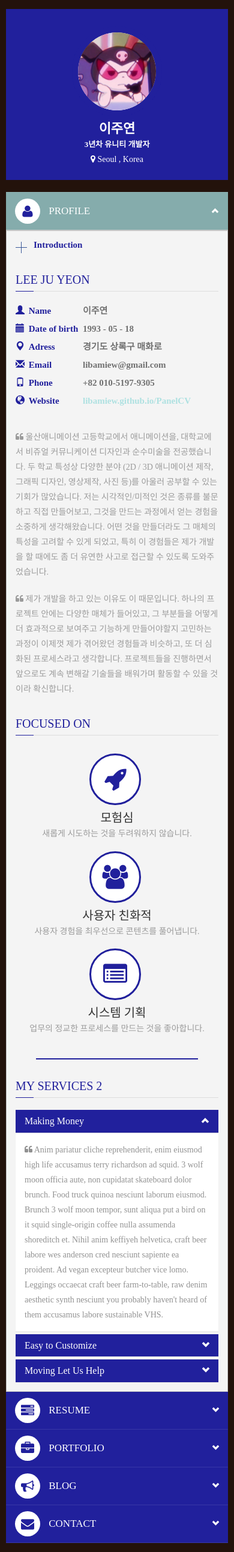
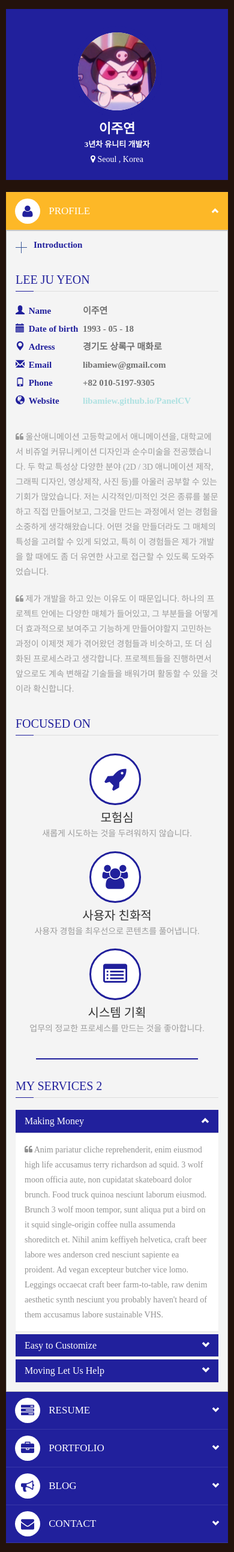
Before and after one commit to libamiew/PanelCV, a Jekyll site: the page built from index.html, in a window 390 px wide. Shown: the whole page at 60% size. Built offline with Jekyll 4.4.1, drawn with Linux system fonts in a browser that asks for light colours; some web fonts are replaced.

Commit message:
Update DarkBlue.css

```diff
--- a/assets/css/colors/DarkBlue.css
+++ b/assets/css/colors/DarkBlue.css
@@ -126,10 +126,10 @@ h2.resp-accordion:hover .hi-icon, .no-touch .hi-icon-effect-5 .hi-icon:hover {
         background: #21209c !important;
     }
     h2.resp-accordion:hover {
-        background: #85acac !important;
+        background: #fdb827 !important;
     }
     h2.resp-tab-active {
-        background: #85acac !important;
+        background: #fdb827 !important;
     }
 }
 .title_content:after, .icon_content {
```
